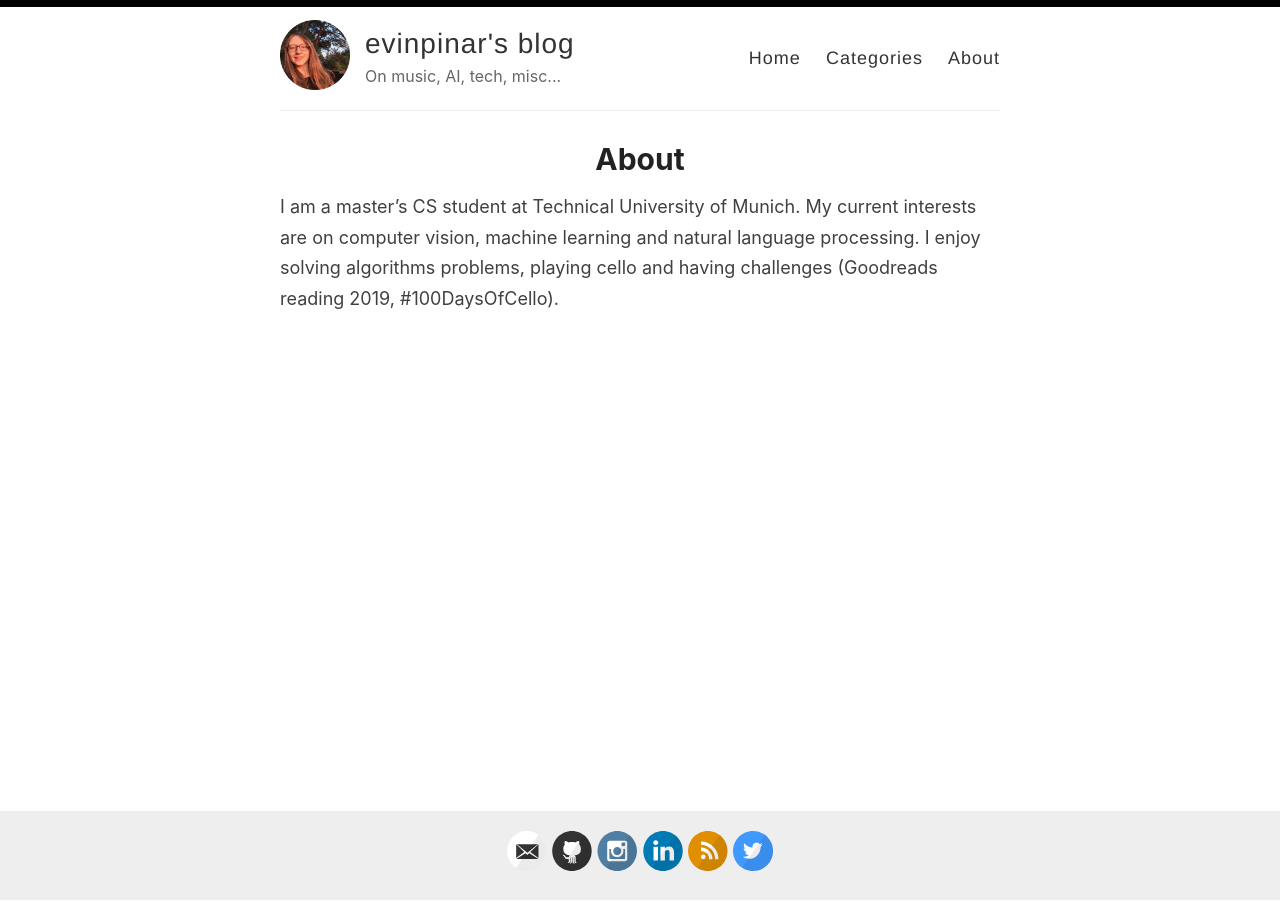
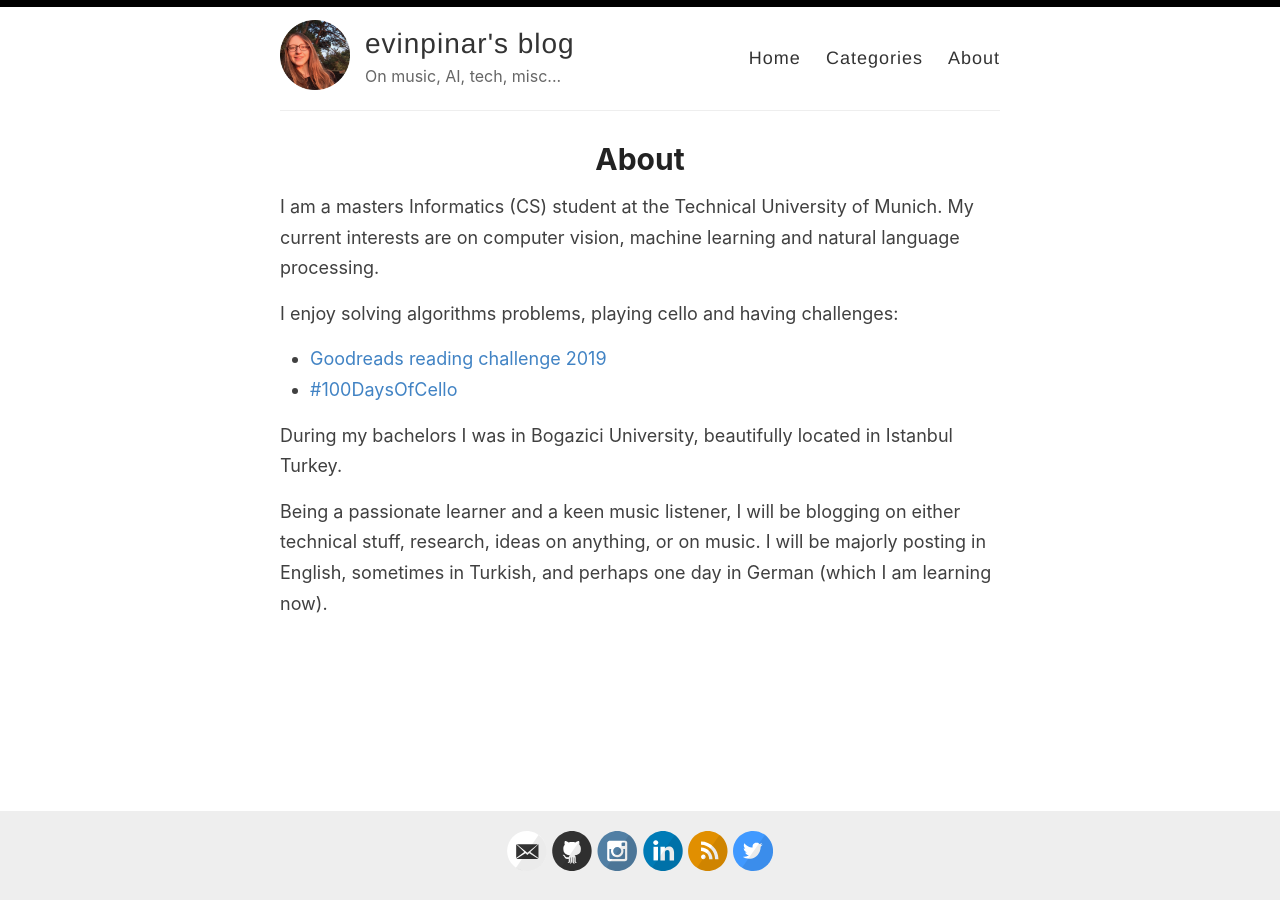
Before and after one commit to evinpinar/evinpinar.github.io, a Jekyll site: the page built from _pages/about.md, in a window 1280 px wide. Built offline with Jekyll 4.4.1, drawn with Linux system fonts in a browser that asks for light colours.

Commit message:
about me

```diff
--- a/_pages/about.md
+++ b/_pages/about.md
@@ -4,4 +4,12 @@ title: About
 permalink: /about/
 ---
 
-I am a master's CS student at Technical University of Munich. My current interests are on computer vision, machine learning and natural language processing. I enjoy solving algorithms problems, playing cello and having challenges (Goodreads reading 2019, #100DaysOfCello).
+I am a masters Informatics (CS) student at the Technical University of Munich. My current interests are on computer vision, machine learning and natural language processing.
+
+I enjoy solving algorithms problems, playing cello and having challenges:
+- [Goodreads reading challenge 2019](https://www.goodreads.com/user_challenges/14816667)
+- [#100DaysOfCello](https://www.instagram.com/stories/highlights/18016639597108511/)
+
+During my bachelors I was in Bogazici University, beautifully located in Istanbul Turkey.
+
+Being a passionate learner and a keen music listener, I will be blogging on either technical stuff, research, ideas on anything, or on music. I will be majorly posting in English, sometimes in Turkish, and perhaps one day in German (which I am learning now).
```
